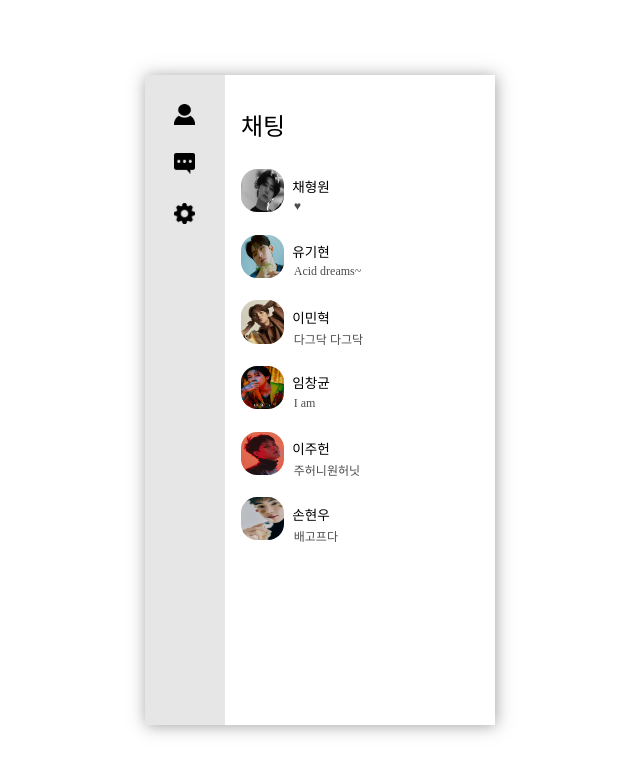
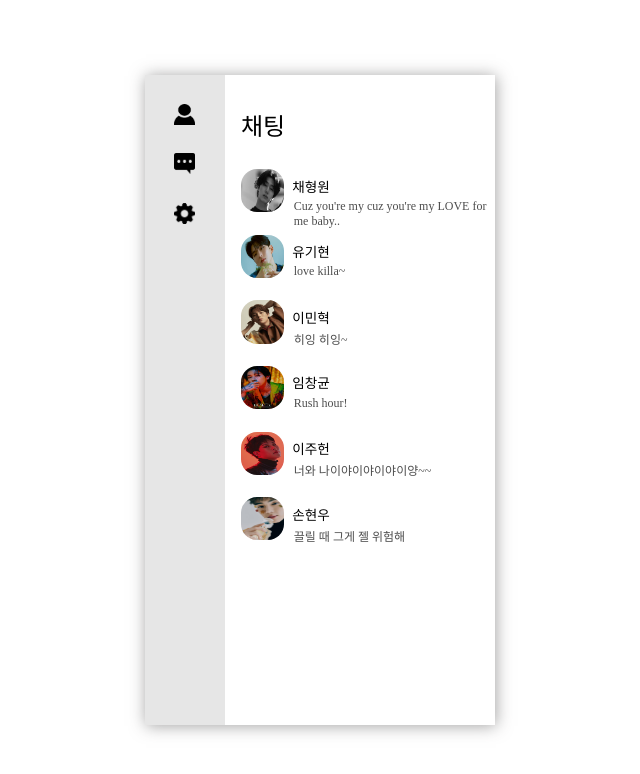
Before and after one commit to oyatplum/react-messenger-17th-Refactoring, a React (Create React App) app: page /chattingRoom in a window 1280 px wide. Shown: the top 774 px of the page, without its empty margins (320-960 px from the left). Built offline with nearby package versions, Linux system fonts and the light colour scheme; a web font is replaced by a local one.

Commit message:
feat: show last chat on chattingRoom

```diff
--- /dev/null
+++ b/src/component/chatting/lastChat.tsx
@@ -0,0 +1,15 @@
+import React from 'react';
+import styled from 'styled-components';
+import { Last } from '../../interface/interface';
+
+function LastChat({ getLastMessage }: Last) {
+  return <Message>{getLastMessage}</Message>;
+}
+
+const Message = styled.div`
+  font-size: 0.75rem;
+  padding: 0.2rem 0 0 0.1rem;
+  color: #4d4d4d;
+`;
+
+export default LastChat;
--- a/src/interface/interface.tsx
+++ b/src/interface/interface.tsx
@@ -24,3 +24,7 @@ export interface Chat {
   chattingRoomId: number;
   message: ChatInfo[];
 }
+
+export interface Last {
+  getLastMessage: string;
+}
--- a/src/pages/ChattingRoomPage.tsx
+++ b/src/pages/ChattingRoomPage.tsx
@@ -3,9 +3,19 @@ import userList from '../json/users.json';
 import { useNavigate } from 'react-router-dom';
 import { selectedUser } from '../atom/atom';
 import { useRecoilState, useRecoilValue } from 'recoil';
+import MessageList from '../json/message.json';
+import { chatList } from './../atom/atom';
+import LastChat from '../component/chatting/lastChat';
 
 const ChattingRoomPage = () => {
   const navigate = useNavigate();
+  const chattingList = useRecoilValue(chatList);
+
+  const getLastMessage = (userId: number) => {
+    const lastChatList = chattingList[userId].message;
+    const lastMessage = lastChatList[lastChatList.length - 1];
+    return lastMessage.addText;
+  };
 
   const [selected, setSelected] = useRecoilState(selectedUser);
   setSelected(0);
@@ -22,7 +32,7 @@ const ChattingRoomPage = () => {
               <PartImage src={`/images/${index}.jpg`} />
               <div className="text">
                 <PartName>{user.userName}</PartName>
-                <Message>{user.userMessage}</Message>
+                <LastChat getLastMessage={getLastMessage(user.userId)} />
               </div>
             </User>
           )}
```
